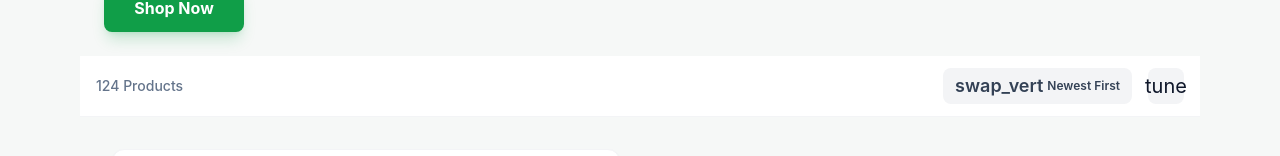
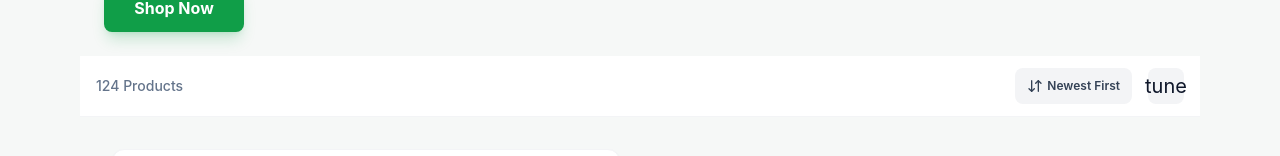
Before and after one commit to Dahmie87/PadiSquare-next-app, a Next.js app: page / in a window 1280 px wide. Shown: the part 489-645 px from the top of the page. Built offline with nearby package versions, Linux system fonts and the light colour scheme.

Commit message:
add more lucide icons to home page ui

```diff
--- a/app/page.tsx
+++ b/app/page.tsx
@@ -1,4 +1,4 @@
-import { Bell, Search, ShoppingBag } from "lucide-react";
+import { ArrowDownAZ, ArrowDownUp, Bell, ListOrdered, Search, SendHorizontal, ShoppingBag, SortAsc, SortAscIcon } from "lucide-react";
 import ProductCard from "./components/ProductCard";
 
 export default function Home() {
@@ -58,7 +58,7 @@ export default function Home() {
 <p className="text-slate-500 dark:text-slate-400 text-sm font-medium flex-1">124 Products</p>
 <div className="shrink-0">
 <button className="flex items-center gap-1 cursor-pointer rounded-lg h-9 px-3 bg-gray-100 dark:bg-gray-800 text-slate-700 dark:text-slate-200 text-xs font-semibold">
-<span className="material-symbols-outlined text-[18px]">swap_vert</span>
+<ArrowDownUp className="w-4"/>
 <span>Newest First</span>
 </button>
 </div>
```
